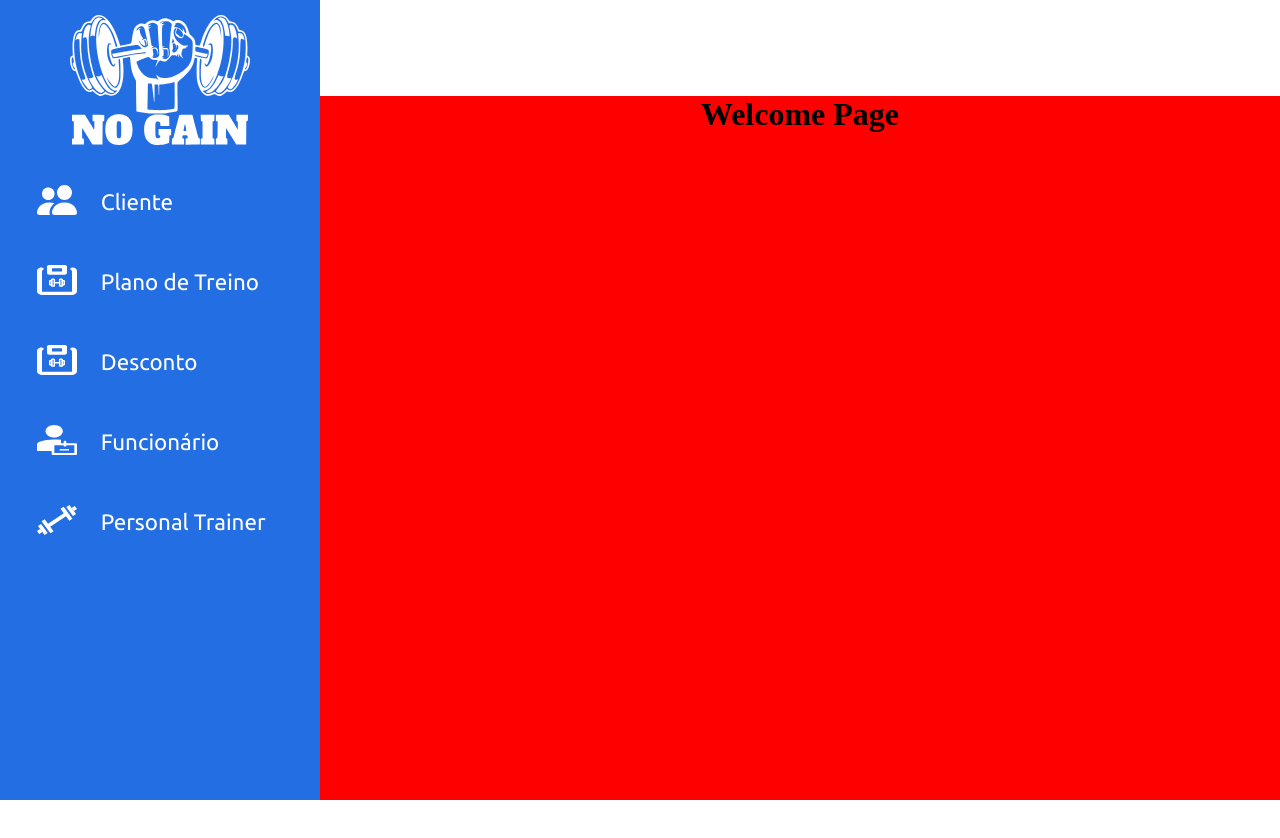
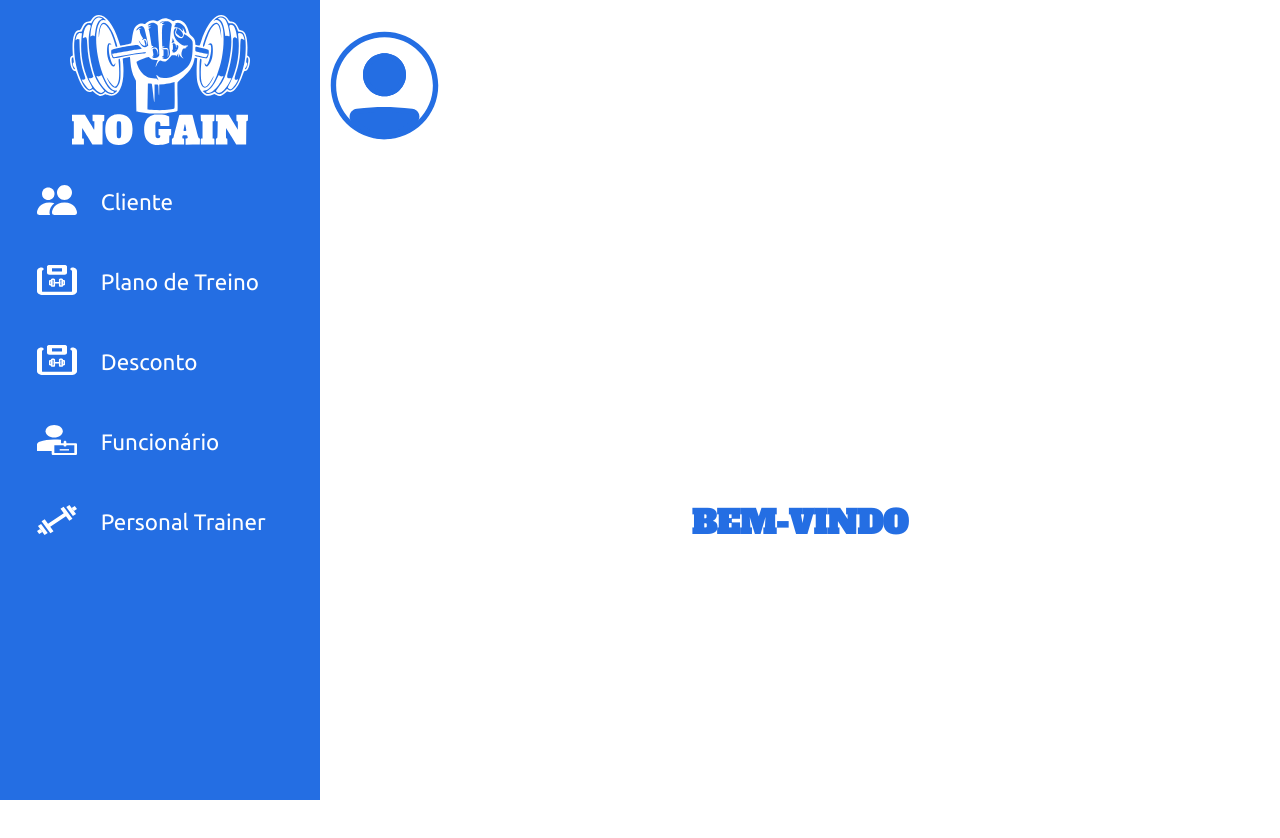
Before and after one commit to bosshentai/tccCode, a React (Create React App) app in the folder nogain-app/: page / in a window 1280 px wide. Shown: the top 838 px of the page. Before the commit the page ends 800 px from the top, so only its background shows below. Built offline with nearby package versions, Linux system fonts and the light colour scheme.

Commit message:
add some ideias so be fix

```diff
--- a/nogain-app/public/index.html
+++ b/nogain-app/public/index.html
@@ -14,6 +14,7 @@
     <link rel="preconnect" href="https://fonts.googleapis.com">
 <link rel="preconnect" href="https://fonts.gstatic.com" crossorigin>
 <link href="https://fonts.googleapis.com/css2?family=Ubuntu&display=swap" rel="stylesheet">
+<link href="https://fonts.googleapis.com/css2?family=Alfa+Slab+One&display=swap" rel="stylesheet">
 
     <link rel="apple-touch-icon" href="%PUBLIC_URL%/logo192.png" />
     <!--
--- a/nogain-app/src/components/layout/Layout/index.tsx
+++ b/nogain-app/src/components/layout/Layout/index.tsx
@@ -1,12 +1,19 @@
-import { Fragment } from "react"
-import { SideBar } from "../SideBar"
+// import { Fragment } from "react"
 
+import { Profile } from "../Profile";
 
-import style from "./style.module.scss"
+import { SideBar } from "../SideBar";
 
-export const Layout = (props:any) => {
-  return  <div className={style.container}>
-    <SideBar/>
-    <main className={style.main}>{props.children}</main>
-  </div>
-}
+import style from "./style.module.scss";
+
+export const Layout = (props: any) => {
+  return (
+    <div className={style.container}>
+      <SideBar />
+      <div className={style.rightSide}>
+        <Profile />
+        <main className={style.main}>{props.children}</main>
+      </div>
+    </div>
+  );
+};
--- a/nogain-app/src/components/layout/Layout/style.module.scss
+++ b/nogain-app/src/components/layout/Layout/style.module.scss
@@ -4,17 +4,23 @@
 
   height: 100%;
 
-  .main {
-    // background-color: red;
-    height: 44em;
-    width: 60em;
+  .rightSide {
+    height: 100%;
+
+    width: calc(100% - 20em);
+
     position: absolute;
-
     right: 0;
     bottom: 0;
 
-    // display: flex;
-    // text-align: center;
-    // justify-content: center;
+    .main {
+      //  background-color: red;
+
+      height: 44em;
+
+      display: flex;
+      text-align: center;
+      justify-content: center;
+    }
   }
 }
--- /dev/null
+++ b/nogain-app/src/components/layout/Profile/index.tsx
@@ -0,0 +1,11 @@
+import profileIcon from "../../../assets/icons/blueProfile.svg";
+
+import styles from "./styles.module.scss";
+
+export const Profile = () => {
+  return (
+    <div className={styles.profileContainer}>
+      <img  src={profileIcon} alt="profile" />
+   </div>
+  );
+};
--- /dev/null
+++ b/nogain-app/src/components/layout/Profile/styles.module.scss
@@ -0,0 +1,16 @@
+.profileContainer{
+    // background-color: black;
+  display: flex;
+
+  height: 10.7rem;
+
+  // justify-content: end;
+
+  align-items: center;
+
+  img{
+    margin-right: 2rem;
+    height: 129px;
+    width: 129px;
+  }
+}
--- a/nogain-app/src/pages/Welcome/index.tsx
+++ b/nogain-app/src/pages/Welcome/index.tsx
@@ -1,7 +1,9 @@
-
 import styles from "./styles.module.scss";
 
-
 export const Welcome = () => {
-  return <h1 className={styles.container}>Welcome Page</h1>
-}
+  return (
+    <div className={styles.container}>
+      <h1>BEM-VINDO</h1>
+    </div>
+  );
+};
--- a/nogain-app/src/pages/Welcome/styles.module.scss
+++ b/nogain-app/src/pages/Welcome/styles.module.scss
@@ -1,8 +1,20 @@
-.container{
-  background-color: red;
+.container {
+  // background-color: red;
 
   width: 100%;
   height: 100%;
 
+  font-family: "Alfa Slab One", cursive;
+
+  color: var(--blue);
+
+  display: flex;
+
   text-align: center;
+  justify-content: center;
+  flex-direction: column;
+
+  h1 {
+    position: relative;
+  }
 }
```
Also changed, not shown: nogain-app/src/assets/icons/blueProfile.svg (added).
